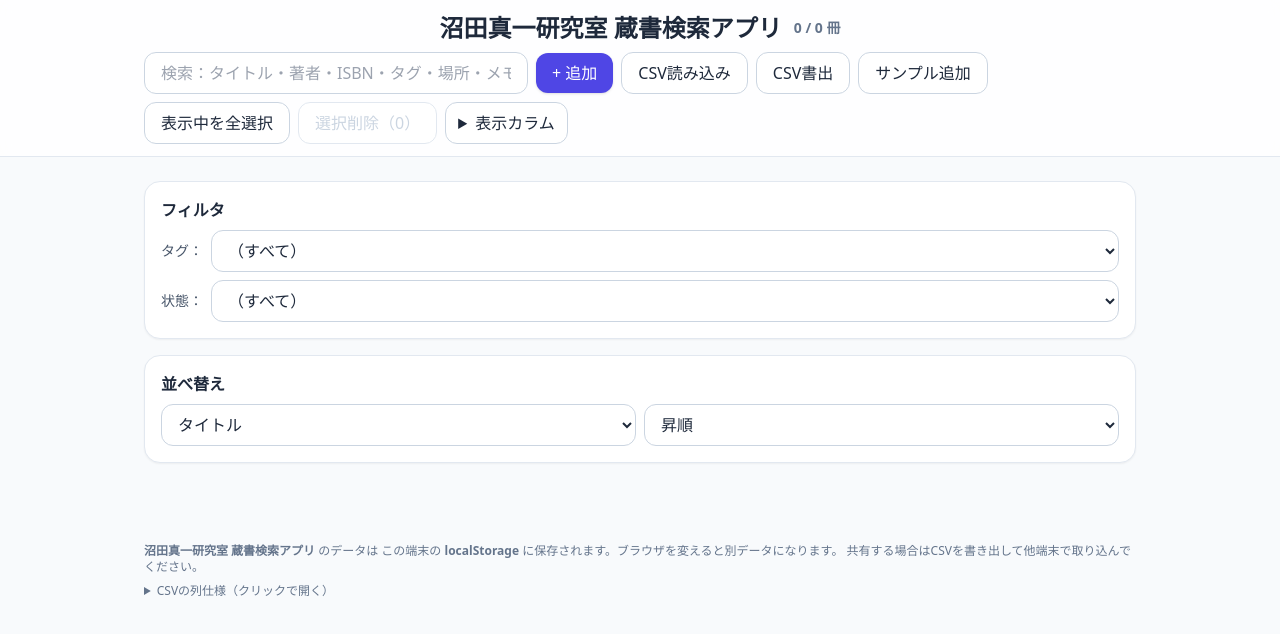
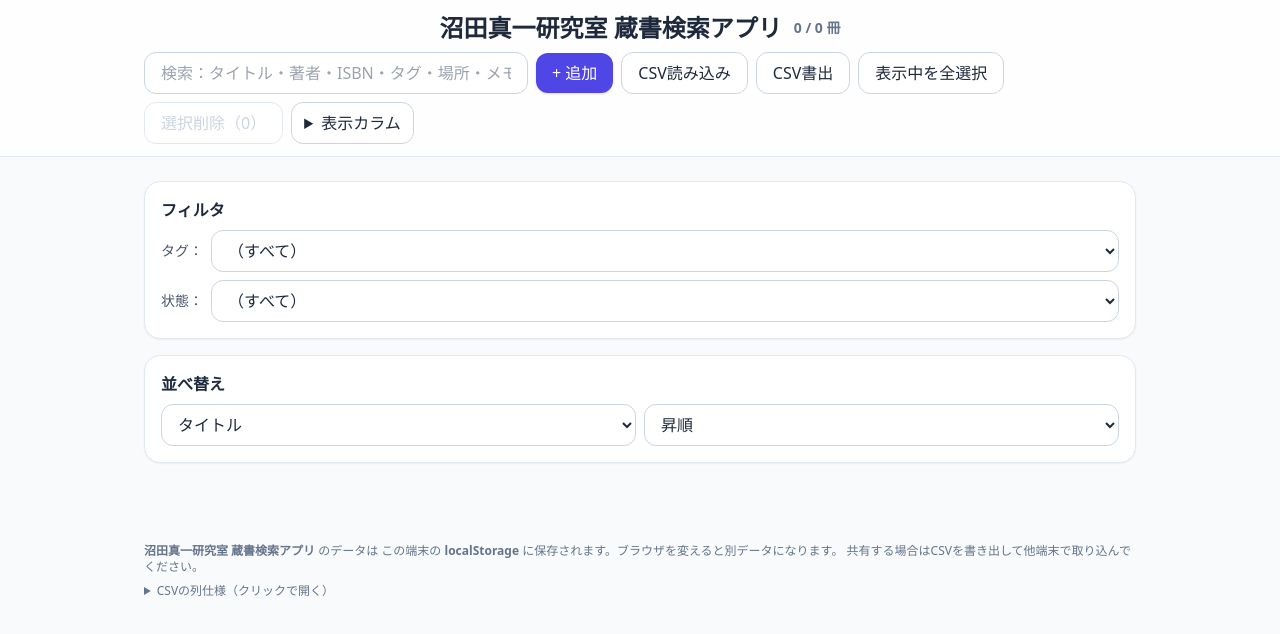
Before and after one commit to numa411-collab/my-library-app, a React (Vite) app: page / in a window 1280 px wide. Shown: the top 634 px of the page. Built offline with nearby package versions, Linux system fonts and the light colour scheme.

Commit message:
feat: 沼田真一研究室 サンプル削除

```diff
--- a/src/App.tsx
+++ b/src/App.tsx
@@ -466,55 +466,7 @@ export default function LibraryApp() {
     setBooks((prev) => prev.filter((b) => b.id !== id));
   }
 
-  // サンプル追加
-  function handleSample() {
-    const sample: Book[] = [
-      {
-        ...emptyBook(),
-        title: "消費社会の神話と構造",
-        author: "ジャン・ボードリヤール",
-        isbn: "9784480090474",
-        year: "1970/2008",
-        publisher: "ちくま学芸文庫",
-        tags: ["社会学", "理論"],
-        location: "研究室A-3",
-        status: "所蔵",
-        note: "付箋多数",
-        extras: {
-          magazine_code: "",
-          timestamp: new Date().toISOString(),
-          cover: "https://cover.openbd.jp/9784480090474.jpg",
-        },
-      },
-      {
-        ...emptyBook(),
-        title: "音楽・メディア論集",
-        author: "T.W. アドルノ",
-        isbn: "",
-        year: "1998",
-        publisher: "平凡社",
-        tags: ["メディア論", "音楽"],
-        location: "自宅書斎B-2",
-        status: "所蔵",
-        note: "講義用資料",
-        extras: { magazine_code: "", timestamp: new Date().toISOString(), cover: "" },
-      },
-      {
-        ...emptyBook(),
-        title: "現代思想 2023年9月号 特集＝生活史／エスノグラフィー",
-        author: "編集部",
-        isbn: "4910032930934",
-        year: "2023/09",
-        publisher: "青土社",
-        tags: ["生活史", "エスノグラフィー"],
-        location: "PDF/クラウド",
-        status: "貸出中",
-        note: "学生貸出中（佐藤さん）",
-        extras: { magazine_code: "4910032930934", timestamp: new Date().toISOString(), cover: "" },
-      },
-    ];
-    setBooks(prev => [...sample, ...prev]);
-  }
+
 
   return (
     <div className="min-h-screen bg-slate-50 text-slate-800">
@@ -550,7 +502,7 @@ export default function LibraryApp() {
               />
             </label>
             <button onClick={handleExport} className="rounded-xl border border-slate-300 px-4 py-2 bg-white hover:bg-slate-50">CSV書出</button>
-            <button onClick={handleSample} className="rounded-xl border border-slate-300 px-4 py-2 bg-white hover:bg-slate-50">サンプル追加</button>
+
 
             {/* 複数選択操作 */}
             <button
```
